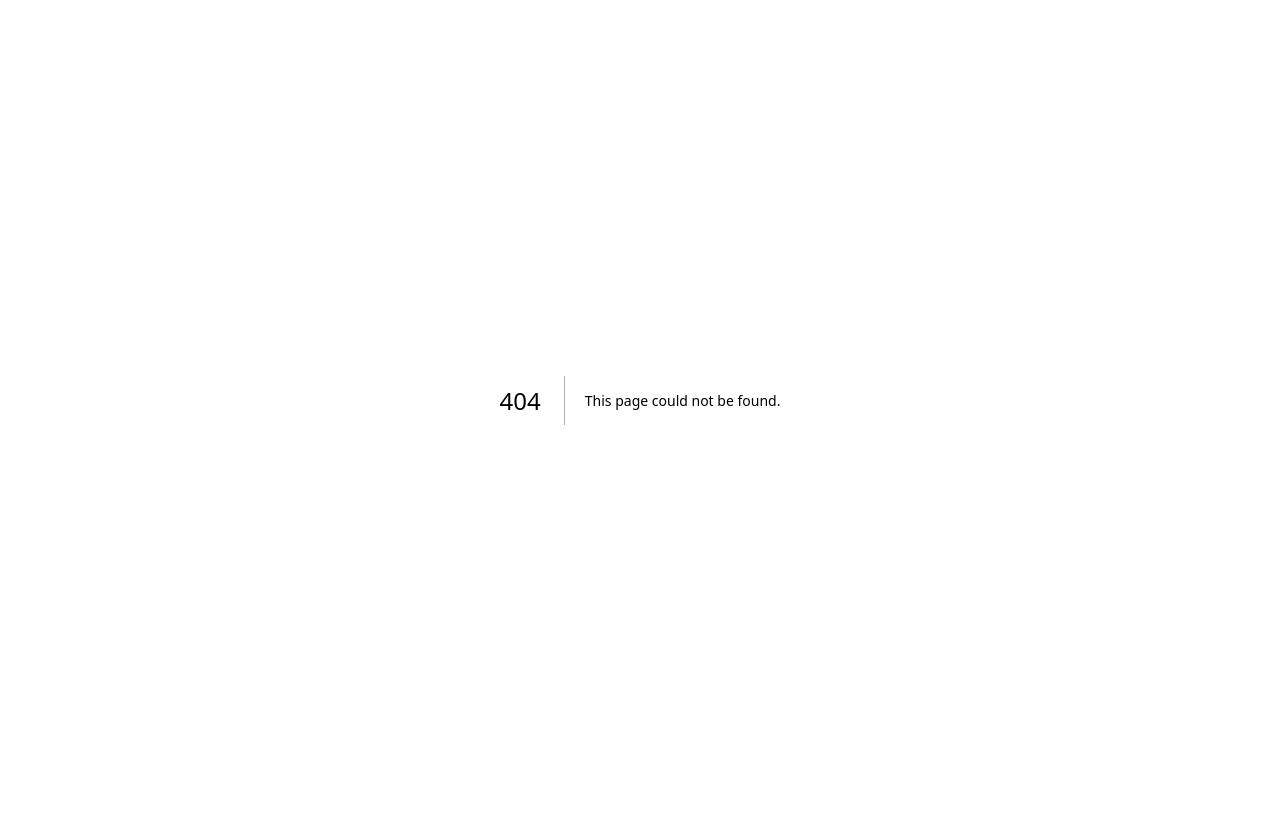
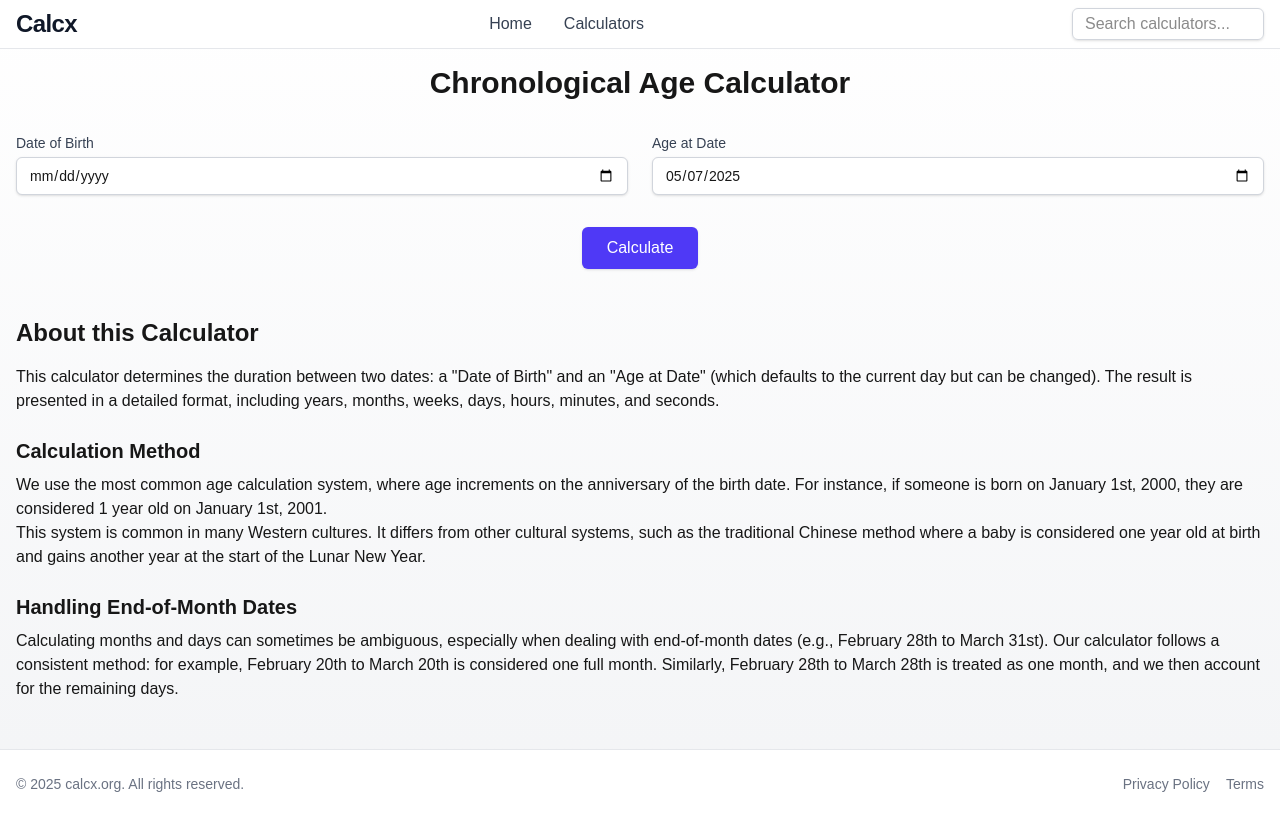
Before and after one commit to yeyz66/calcx, a Next.js app: page /chronological-age-calculator in a window 1280 px wide. Before the commit this address had no page. Built offline with nearby package versions, Linux system fonts and the light colour scheme.

Commit message:
Add Chronological Age Calculator to CalculatorGroups and update sitemap.xml

```diff
--- /dev/null
+++ b/app/chronological-age-calculator/page.tsx
@@ -0,0 +1,214 @@
+"use client";
+
+import React, { useState, useEffect } from 'react';
+import Header from '../components/Header';
+import Footer from '../components/Footer';
+
+interface AgeResult {
+  years: number;
+  months: number;
+  weeks: number;
+  days: number;
+  totalDays: number;
+  hours: number;
+  minutes: number;
+  seconds: number;
+}
+
+// Function to calculate the difference between two dates
+function calculateAge(dob: string, targetDate: string): AgeResult | string {
+  const startDate = new Date(dob);
+  const endDate = new Date(targetDate);
+
+  if (isNaN(startDate.getTime()) || isNaN(endDate.getTime())) {
+    return "Invalid date input. Please check your dates.";
+  }
+
+  if (startDate > endDate) {
+    return "Date of Birth cannot be after Age at Date.";
+  }
+
+  let years = endDate.getFullYear() - startDate.getFullYear();
+  let months = endDate.getMonth() - startDate.getMonth();
+  let days = endDate.getDate() - startDate.getDate();
+
+  // Adjust days and months if days are negative
+  if (days < 0) {
+    months--;
+    // Days in the month previous to endDate's month
+    const prevMonth = new Date(endDate.getFullYear(), endDate.getMonth(), 0);
+    days += prevMonth.getDate();
+  }
+
+  // Adjust months and years if months are negative
+  if (months < 0) {
+    years--;
+    months += 12;
+  }
+
+  // Calculate total time difference for totalDays, hours, minutes, seconds
+  const diffTime = endDate.getTime() - startDate.getTime();
+  const totalSeconds = Math.floor(diffTime / 1000);
+  const totalMinutes = Math.floor(totalSeconds / 60);
+  const totalHours = Math.floor(totalMinutes / 60);
+  const totalDays = Math.floor(totalHours / 24);
+
+  // For the Y M D display, years, months, days are already calculated.
+  // Now, break down the 'days' component into weeks and remaining days.
+  const weeks = Math.floor(days / 7);
+  const remainingDaysAfterWeeks = days % 7;
+
+  return {
+    years: years,
+    months: months,
+    weeks: weeks,
+    days: remainingDaysAfterWeeks,
+    totalDays: totalDays,
+    hours: totalHours,
+    minutes: totalMinutes,
+    seconds: totalSeconds,
+  };
+}
+
+export default function ChronologicalAgeCalculatorPage() {
+  const [dob, setDob] = useState<string>('');
+  const [targetDate, setTargetDate] = useState<string>(new Date().toISOString().split('T')[0]);
+  const [result, setResult] = useState<AgeResult | string | null>(null);
+  const [error, setError] = useState<string | null>(null);
+  const [search, setSearch] = useState('');
+
+  // Function to open date picker when the container is clicked
+  const handleDateWrapperClick = (inputId: string) => {
+    const dateInput = document.getElementById(inputId) as HTMLInputElement;
+    if (dateInput && dateInput.type === 'date') {
+      dateInput.showPicker();
+    }
+  };
+
+  const handleCalculate = () => {
+    setError(null);
+    setResult(null);
+    if (!dob) {
+        setError("Please enter a Date of Birth.");
+        return;
+    }
+    if (!targetDate) {
+        setError("Please enter an Age at Date.");
+        return;
+    }
+    const calculationResult = calculateAge(dob, targetDate);
+    if (typeof calculationResult === 'string') {
+      setError(calculationResult);
+    } else {
+      setResult(calculationResult);
+    }
+  };
+
+  return (
+    <div className="min-h-screen flex flex-col bg-gradient-to-b from-white to-gray-100">
+      <Header search={search} setSearch={setSearch} />
+      <div className="container mx-auto p-4">
+        <header className="text-center mb-8">
+          <h1 className="text-3xl font-bold">Chronological Age Calculator</h1>
+        </header>
+
+        <div className="grid grid-cols-1 md:grid-cols-2 gap-6 mb-8">
+          <div>
+            <label htmlFor="dob" className="block text-sm font-medium text-gray-700 mb-1">
+              Date of Birth
+            </label>
+            <div
+              className="relative cursor-pointer date-input-wrapper"
+              data-for="dob"
+              onClick={() => handleDateWrapperClick('dob')}
+            >
+              <input
+                type="date"
+                id="dob"
+                value={dob}
+                onChange={(e) => setDob(e.target.value)}
+                className="mt-1 block w-full px-3 py-2 bg-white border border-gray-300 rounded-md shadow-sm focus:outline-none focus:ring-indigo-500 focus:border-indigo-500 sm:text-sm cursor-pointer"
+                style={{ colorScheme: 'auto' }}
+              />
+            </div>
+          </div>
+          <div>
+            <label htmlFor="targetDate" className="block text-sm font-medium text-gray-700 mb-1">
+              Age at Date
+            </label>
+            <div
+              className="relative cursor-pointer date-input-wrapper"
+              data-for="targetDate"
+              onClick={() => handleDateWrapperClick('targetDate')}
+            >
+              <input
+                type="date"
+                id="targetDate"
+                value={targetDate}
+                onChange={(e) => setTargetDate(e.target.value)}
+                className="mt-1 block w-full px-3 py-2 bg-white border border-gray-300 rounded-md shadow-sm focus:outline-none focus:ring-indigo-500 focus:border-indigo-500 sm:text-sm cursor-pointer"
+                style={{ colorScheme: 'auto' }}
+              />
+            </div>
+          </div>
+        </div>
+
+        <div className="text-center mb-8">
+          <button
+            onClick={handleCalculate}
+            className="px-6 py-2 border border-transparent text-base font-medium rounded-md shadow-sm text-white bg-indigo-600 hover:bg-indigo-700 focus:outline-none focus:ring-2 focus:ring-offset-2 focus:ring-indigo-500"
+          >
+            Calculate
+          </button>
+        </div>
+
+        {error && (
+          <div className="bg-red-100 border border-red-400 text-red-700 px-4 py-3 rounded relative mb-6" role="alert">
+            <strong className="font-bold">Error: </strong>
+            <span className="block sm:inline">{error}</span>
+          </div>
+        )}
+
+        {result && typeof result !== 'string' && (
+          <div className="bg-gray-100 p-6 rounded-lg shadow">
+            <h2 className="text-xl font-semibold mb-4">Result</h2>
+            <div className="space-y-2">
+              <p><strong>Years:</strong> {result.years}</p>
+              <p><strong>Months:</strong> {result.months}</p>
+              <p><strong>Weeks:</strong> {result.weeks}</p>
+              <p><strong>Days:</strong> {result.days}</p>
+              <hr className="my-2" />
+              <p><strong>Total Duration:</strong></p>
+              <ul className="list-disc list-inside ml-4">
+                <li>{result.totalDays} days</li>
+                <li>{result.hours} hours</li>
+                <li>{result.minutes} minutes</li>
+                <li>{result.seconds} seconds</li>
+              </ul>
+            </div>
+          </div>
+        )}
+
+        <section className="mt-12 prose max-w-none">
+          <h2 className="text-2xl font-semibold mb-4">About this Calculator</h2>
+          <p>
+            This calculator determines the duration between two dates: a "Date of Birth" and an "Age at Date" (which defaults to the current day but can be changed). The result is presented in a detailed format, including years, months, weeks, days, hours, minutes, and seconds.
+          </p>
+          <h3 className="text-xl font-semibold mt-6 mb-2">Calculation Method</h3>
+          <p>
+            We use the most common age calculation system, where age increments on the anniversary of the birth date. For instance, if someone is born on January 1st, 2000, they are considered 1 year old on January 1st, 2001.
+          </p>
+          <p>
+            This system is common in many Western cultures. It differs from other cultural systems, such as the traditional Chinese method where a baby is considered one year old at birth and gains another year at the start of the Lunar New Year.
+          </p>
+          <h3 className="text-xl font-semibold mt-6 mb-2">Handling End-of-Month Dates</h3>
+          <p>
+            Calculating months and days can sometimes be ambiguous, especially when dealing with end-of-month dates (e.g., February 28th to March 31st). Our calculator follows a consistent method: for example, February 20th to March 20th is considered one full month. Similarly, February 28th to March 28th is treated as one month, and we then account for the remaining days.
+          </p>
+          {/* TODO: Add more informational content as needed */}
+        </section>
+      </div>
+      <Footer />
+    </div>
+  );
+}
--- a/app/components/CalculatorGroups.tsx
+++ b/app/components/CalculatorGroups.tsx
@@ -76,6 +76,11 @@ const calculatorGroups = [
         description: 'Calculate work hours, overtime, and manage time cards efficiently.',
         href: '/time-card-calculator',
       },
+      {
+        name: 'Chronological Age Calculator',
+        description: 'Calculate the time difference between two dates (e.g., age). Displays years, months, days, and total duration.',
+        href: '/chronological-age-calculator',
+      },
     ],
   },
 ];
```
Also changed, not shown: 1 other file (tests, documents, lock files or other folders).
